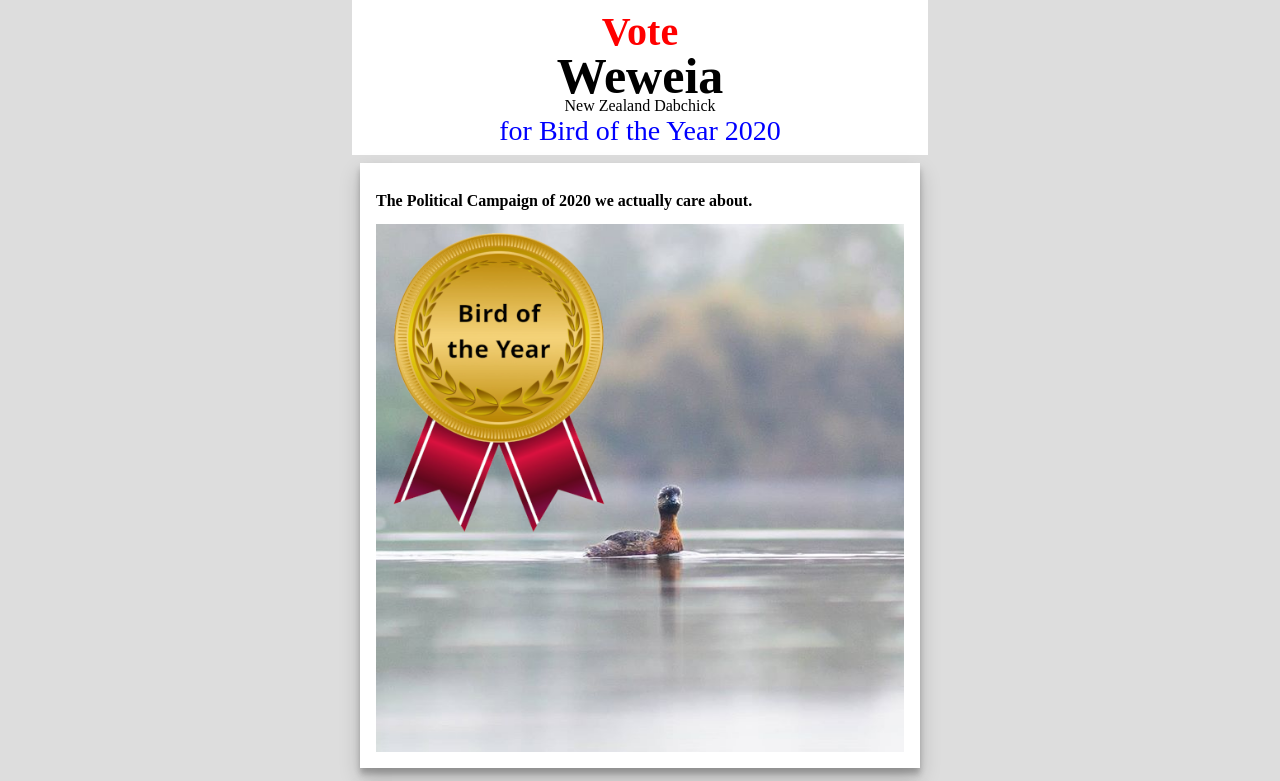
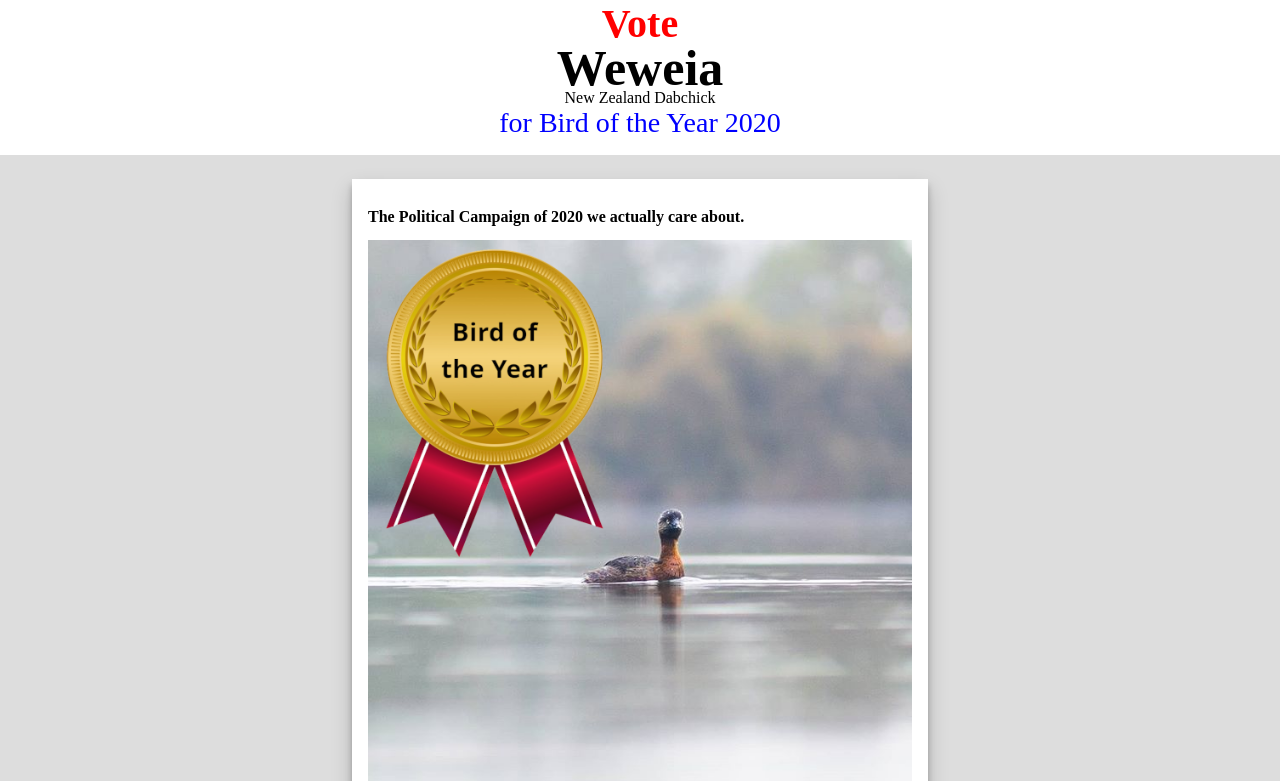
Before and after one commit to foopod/dabchick, a plain HTML site: page index.html in a window 1280 px wide. Shown: the top 781 px of the page. Drawn offline with Linux system fonts and the light colour scheme.

Commit message:
fix style

```diff
--- a/index.html
+++ b/index.html
@@ -6,16 +6,16 @@
 
     <style>
         body{
-            max-width: 36em;
-            margin:auto;
+            margin:0;
 
             background-color: #DDD;
         }
 
         #header{
             text-align: center;
-            padding:0.5em;
             background-color: #FFF;
+            margin-bottom:1em;
+            padding-bottom:1em;
         }
 
         .vote{
@@ -43,6 +43,8 @@
         #feed{
             background-color: #DDD;
             padding:0.5em;
+            max-width: 36em;
+            margin:auto;
         }
         article{
             background-color: #FFF;
```
